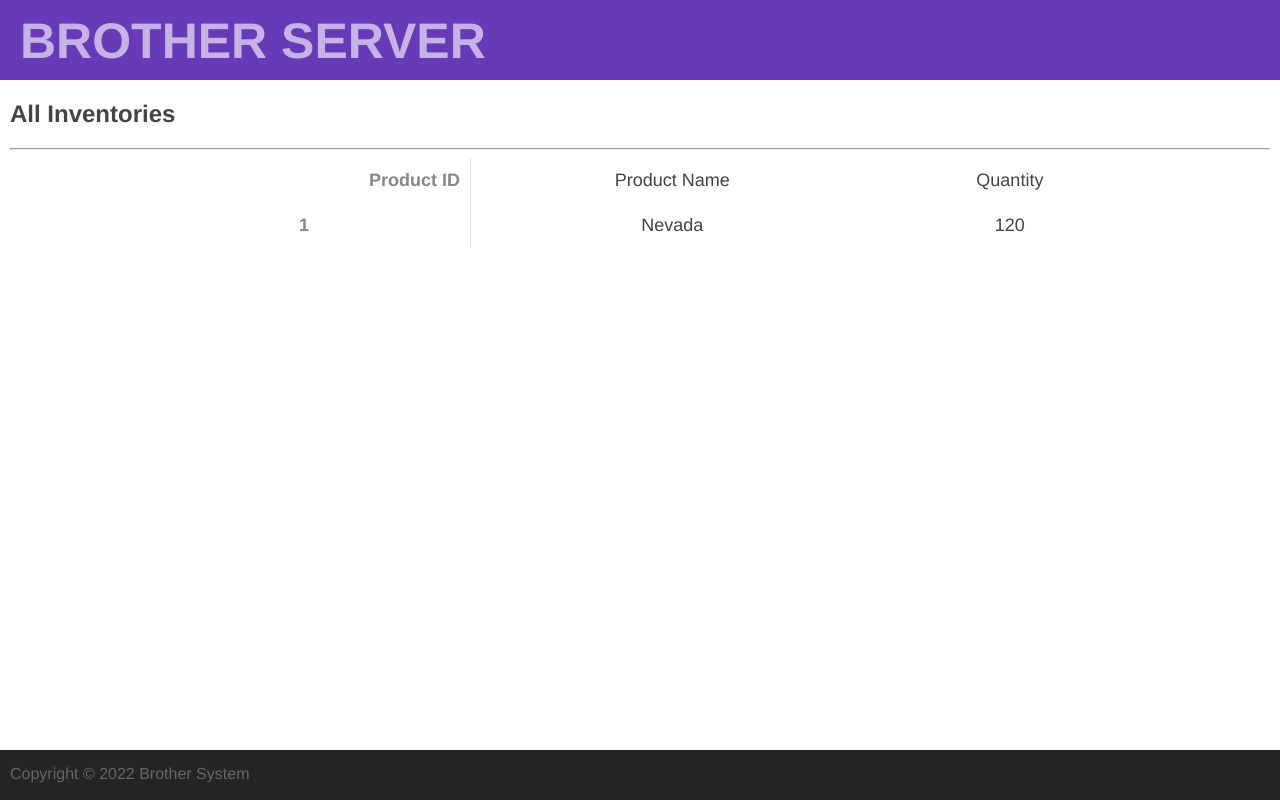
After one commit to howard-proj/Inventory, a Flask app: page /inventories in a window 1280 px wide. The commit adds this page. Run offline with Flask 2, Linux system fonts and the light colour scheme.

Commit message:
inventory functionality and display implemented

```diff
--- a/database.py
+++ b/database.py
@@ -52,7 +52,7 @@ class SQLDatabase():
 
         # Create the users table
         self.execute("""CREATE TABLE Users(
-            Id INT,
+            user_id INT,
             username TEXT,
             password TEXT,
             admin INTEGER DEFAULT 0);
@@ -60,7 +60,7 @@ class SQLDatabase():
         self.commit()
 
         self.execute("""CREATE TABLE Inventory(
-            Id INT,
+            inventory_id INT,
             itemname TEXT,
             quantity INT);
         """)
@@ -81,13 +81,15 @@ class SQLDatabase():
                 FROM Users
                 WHERE username = '{username}' AND password = '{password}'
             """.format(username=username, password=password)
+
+        ##Returning JSON for one entry only
+        result = []
         self.execute(sql_query)
-        # If our query returns
-        temp = self.cur.fetchone()
-        if temp:
-            return temp
-        else:
-            return False
+        cols = [a[0] for a in self.cur.description]
+        returning = self.cur.fetchone()
+        result.append({a:b for a,b in zip(cols, returning)})
+
+        return result
 
     def add_users(self, username, password, admin=0):
         count = self.count("Users")+1
@@ -100,7 +102,7 @@ class SQLDatabase():
         self.commit()
         return True
 
-    def add_invetory(self, itemname, quantity):
+    def add_inventory(self, itemname, quantity):
         count = self.count("Inventory")+1
         sql_cmd = """
                 INSERT INTO Inventory
@@ -120,10 +122,30 @@ class SQLDatabase():
         self.execute(sql_query)
         return self.cur.fetchall()
 
-    def select_all_item(self):
+    def select_all_inventories(self):
         sql_query = """
-                SELECT *
+                SELECT inventory_id, itemname, quantity
                 FROM Inventory
+                ORDER BY inventory_id
             """
+        # self.execute(sql_query)
+        ## Returning things in JSON format
+        result = []
         self.execute(sql_query)
-        return self.cur.fetchall()
+        cols = [a[0] for a in self.cur.description]
+        returning = self.cur.fetchall()
+        for row in returning:
+            result.append({a:b for a,b in zip(cols, row)})
+        return result
+
+
+
+
+
+# myDatabase = SQLDatabase()
+# myDatabase.database_setup()
+# myDatabase.add_users('kanday', 'bos123', 1)
+
+# myDatabase.add_inventory("Nevada", 120)
+
+# print(myDatabase.select_all_users())
--- a/run.py
+++ b/run.py
@@ -9,6 +9,8 @@ page = {}
 myDatabase = database.SQLDatabase()
 myDatabase.database_setup()
 myDatabase.add_users('kanday', 'bos123', 1)
+
+myDatabase.add_inventory("Nevada", 120)
 
 app = Flask(__name__)
 app.secret_key = """U29tZWJvZHkgb25jZSB0b2xkIG1lIFRoZSB3b3JsZCBpcyBnb25uYSBy
@@ -35,8 +37,6 @@ def login():
         flash("You have logged in successfully")
         session['logged_in'] = True
 
-        print("OVER HERE")
-        print(login_data)
         global user_details
         user_details = login_data[0]
 
@@ -50,8 +50,6 @@ def home():
     if ('logged_in' not in session or not session['logged_in']):
         return redirect(url_for('login'))
 
-    print("USER DETAILS")
-    print(user_details)
     return render_template("home.html",
                             page=page,
                             session=session,
@@ -65,12 +63,26 @@ def logout():
     return redirect(url_for('home'))
 
 
-@app.route('/inventory')
-def get_inventory():
-    return render_template("inventory.html")
+@app.route('/inventories')
+def list_inventories():
+    page['title'] = 'List Inventories'
+
+    allinventories = None
+    allinventories = myDatabase.select_all_inventories()
+
+    # checking for integrity only
+    if allinventories == None:
+        allinventories = []
+
+    print(allinventories)
+    return render_template("listitems/listinventories.html",
+                            session=session,
+                            page=page,
+                            user=user_details,
+                            allinventories=allinventories)
 
 @app.route('/inventory/create')
-def inventory_create():
+def add_inventory():
     return "Creat a new inventory"
 
 @app.route('/inventory/<inventory_id>')
--- a/templates/home.html
+++ b/templates/home.html
@@ -1,7 +1,7 @@
 {% include 'top.html' %}
 <div class="content">
     <div class="container details">
-        <h1 class="title"> Welcome, {{ user }}</h1>
+        <h1 class="title"> Welcome, {{ user['username'] }}</h1>
         <hr/>
         <div>
             <h2 class="containertitle"> Your playlists</h2>
--- /dev/null
+++ b/templates/listitems/listinventories.html
@@ -0,0 +1,35 @@
+{% include 'top.html' %}
+<div class="content">
+    <div class="container details">
+        <h2 class="title"> All Inventories</h2>
+        <hr/>
+        {% if session.logged_in %}
+        <a class="pure-button" href="{{ url_for('add_inventory')}}">Add Product</a>
+        {% endif %}
+        <div>
+        <!-- All All Product -->
+            <table class="styled">
+                <thead>
+                    <tr>
+                        <td>Product ID</td>
+                        <td>Product Name</td>
+                        <td>Quantity</td>
+                    </tr>
+                </thead>
+                <tbody>
+                    {% for instance in allinventories %}
+                        <!-- Each row is a link to each individual inventory page -->
+                        <tr class="clickable-tr" data-href="{{ url_for('single_inventory', inventory_id=instance.inventory_id)}}">
+                            <td style="text-align: center">{{ instance.inventory_id }}</td>
+                            <td>{{ instance.itemname }}</td>
+                            <td>{{ instance.quantity }}</td>
+                        </tr>
+                    {% endfor %}
+                </tbody>
+
+            </table>
+
+        </div>
+    </div>
+</div>
+{% include 'bottom.html'%}
--- a/templates/top.html
+++ b/templates/top.html
@@ -5,6 +5,21 @@
         <link rel="stylesheet" type="text/css" href="{{ url_for('static', filename='css/pure.css') }}">
         <link rel="stylesheet" type="text/css" href="{{ url_for('static', filename='css/grid.css') }}">
         <link rel="stylesheet" type="text/css" href="{{ url_for('static', filename='css/main.css') }}">
+        <script src="{{ url_for('static', filename='scripts/jquery.js') }}"></script>
+        <script type="text/javascript">
+            function getsearchtarget()
+            {
+                //Get the select select list and store in a variable
+                var e = document.getElementById("searchtarget");
+
+                //Get the selected value of the select list
+                var formaction = e.options[e.selectedIndex].value;
+
+                //Update the form action
+                document.searchform.action = formaction;
+
+            }
+        </script>
 
     </head>
     <body>
@@ -15,39 +30,17 @@
                         <a href="/"><span class="inner"></span></a>
                     </div>
                     <ul class="page-nav">
-
+                    {% if session.logged_in %}
+                        <li><a href="{{ url_for('home') }}"> <span style="text-transform:capitalize">Home</span> </a></li>
+                        <li><a href="{{ url_for('list_inventories') }}"> <span style="text-transform:capitalize">Inventory</span> </a></li>
+                        <li><a href="{{ url_for('logout') }}"> <span style="text-transform:capitalize">Logout</span> </a></li>
+                    {% endif %}
                     </ul>
                 </div>
                 {% if session.logged_in %}
-                    <div style="float:right">
-                        <script src="{{ url_for('static', filename='scripts/jquery.js') }}"></script>
-                        <script type="text/javascript">
-                             /*list of available options*/
-                            var n = data_name_list.length;
-
-                            function getsearchtarget()
-                            {
-                                //Get the select select list and store in a variable
-                                var e = document.getElementById("searchtarget");
-
-                                //Get the selected value of the select list
-                                var formaction = e.options[e.selectedIndex].value;
-
-                                //Update the form action
-                                document.searchform.action = formaction;
-
-                            }
-
-
-                        </script>
-                        <form name="searchform" class="Search" method="POST" action="" onchange="getsearchtarget()" >
-
-                            <input type="text" name="searchfuzzy" id="userFuzzy" list="fuzzy-suggestion"  placeholder="Search here" autofocus required>
-                            <datalist id="fuzzy-suggestion">
-
-                            </datalist>
-
-
+                    <div>
+                        <form name="searchform" class="Search" method="POST" action="" onsubmit="getsearchtarget()" >
+                            <input type="text" name="searchterm"  list="fuzzy-suggestion"  placeholder="Search here" autofocus required>
                             <br/>
 
                             <select id="searchtarget" name="searchtarget">
```
Also changed, not shown: database.db.
